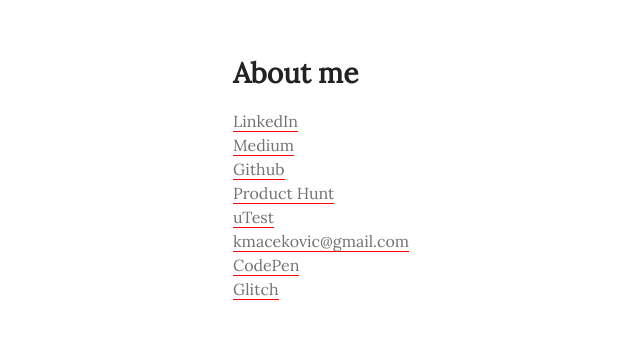
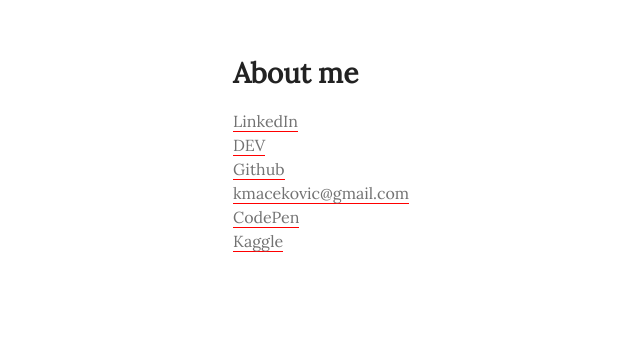
Before and after one commit to kristinamacekovic/new-web, a Jekyll site: the page built from about.md, in a window 1280 px wide. Shown: the top 339 px of the page, without its empty margins (57-697 px from the left). Built offline with Jekyll 4.4.1, drawn with Linux system fonts in a browser that asks for light colours.

Commit message:
Add links, change about page

```diff
--- a/_layouts/about.html
+++ b/_layouts/about.html
@@ -15,13 +15,11 @@
     <div class="postWrapper">
       <h1>About me</h1>
       <a href="https://www.linkedin.com/in/kristina-maceković-693a24155">LinkedIn</a><br>
-      <a href="https://medium.com/@macekovick">Medium</a><br>
+      <a href="https://dev.to/kristinamacekovic">DEV</a><br>
       <a href="https://github.com/kristinamacekovic">Github</a><br>
-      <a href="https://www.producthunt.com/@neznam_neznam_n">Product Hunt</a><br>
-      <a href="https://www.utest.com/profile/p449903/about">uTest</a><br>
       <a href="mailto:kmacekovic@gmail.com">kmacekovic@gmail.com</a><br>
       <a href="https://codepen.io/macekovick/">CodePen</a><br>
-      <a href="https://glitch.com/@kristinamacekovic">Glitch</a>
+      <a href="https://www.kaggle.com/kmaceko">Kaggle</a>
     </div>
     <script src="{{ "/assets/js/scale.fix.js" | relative_url }}"></script>
     {% if site.google_analytics %}
--- a/_layouts/default.html
+++ b/_layouts/default.html
@@ -22,7 +22,7 @@
         <h1><a id="title" href="{{ "/" | absolute_url }}">{{ site.title | default: site.github.repository_name }}</a></h1>
 
         <!--<p>{{ site.description | default: site.github.project_tagline }}</p>-->
-        <p><a href="https://www.notion.so/kikamacek/Kristina-Macekovi-6465c833fbbf43b3bbd2238690ba3a54">About</a></p>
+        <p><a href="/about">About</a></p>
 
         <!--{% if site.show_downloads %}
         <ul class="downloads">
--- a/_layouts/post.html
+++ b/_layouts/post.html
@@ -8,8 +8,7 @@ layout: post2
 <!--<p class="view">by {{ page.author | default: site.author }}</p>-->
 
 {{content}}
-<!--
+
 {% if page.tags %}
   <small>tags: <em>{{ page.tags | join: "</em> - <em>" }}</em></small>
 {% endif %}
--->
```
